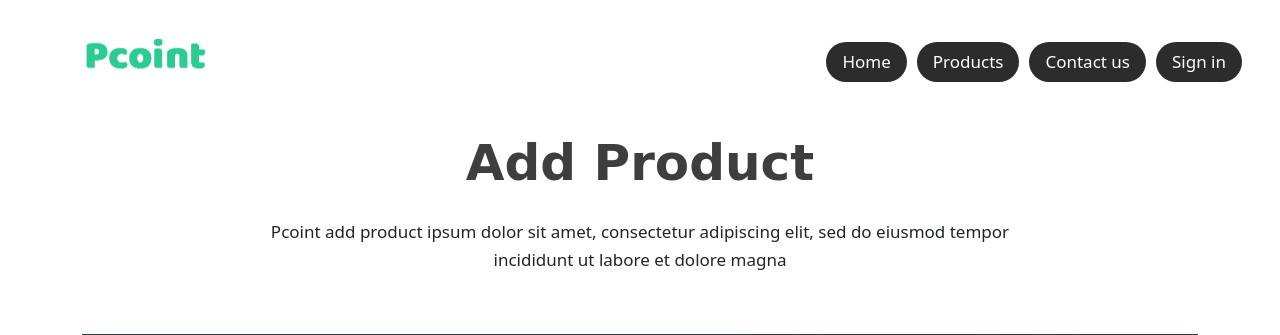
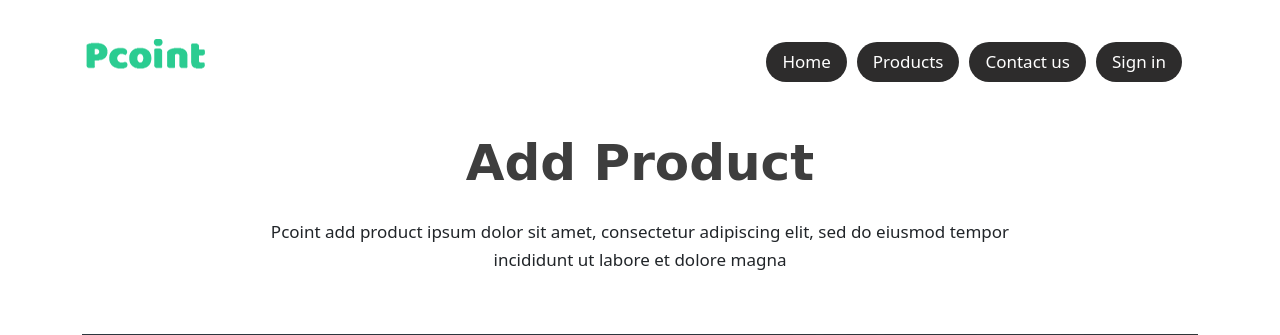
Before and after one commit to chiragc612/Pcoint-Web-App, a Django app: page /addproduct/ in a window 1280 px wide. Shown: the top 335 px of the page. Run offline with Django 4.2, Linux system fonts and the light colour scheme; some libraries are stand-ins or nearby versions; some web fonts are replaced.

Commit message:
remove relativeposition class fro header fiel

```diff
--- a/App_Pcpoint/templates/header.html
+++ b/App_Pcpoint/templates/header.html
@@ -79,7 +79,7 @@
 								</div>
 							</div>
 						</div>
-						<div class="col-xl-9 col-lg-9 col-md-9 col-sm-9 relativeposition">
+						<div class="col-xl-9 col-lg-9 col-md-9 col-sm-9">
 							<nav class="navigation navbar navbar-expand-md navbar-dark ">
 								<button class="navbar-toggler" type="button" data-toggle="collapse"
 									data-target="#navbarsExample04" aria-controls="navbarsExample04"
```
